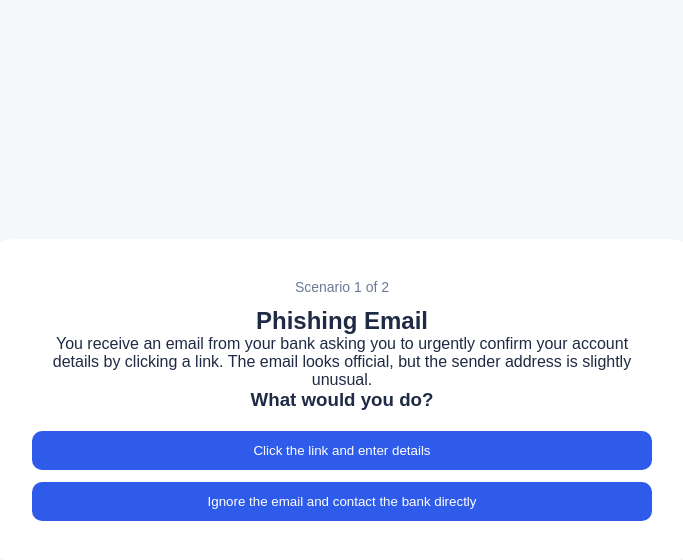
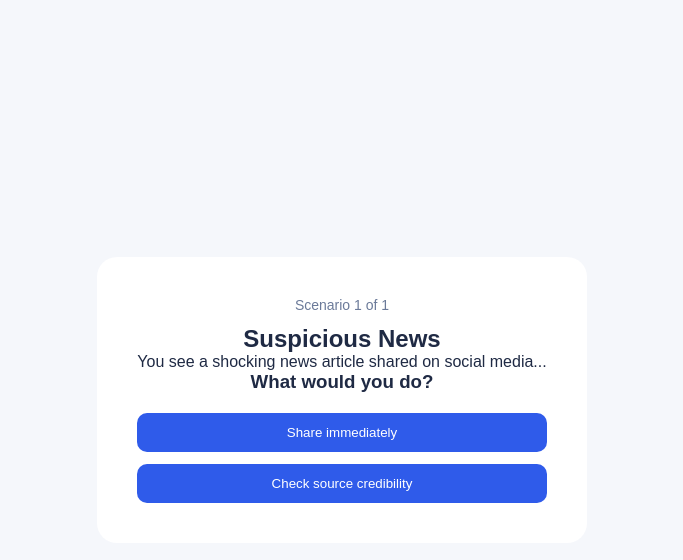
Before and after one commit to future-genius16/digital-literacy-simulator, a React app in the folder frontend/: page / in a window 1280 px wide. Both pictures are taken after a click on the button "Start training". Shown: the top 560 px of the page, without its empty margins (298-981 px from the left). Built offline with nearby package versions, Linux system fonts and the light colour scheme; the HTML template or start-up script is replaced by a standard one.

Commit message:
finalize module completion layout

```diff
--- a/frontend/src/App.jsx
+++ b/frontend/src/App.jsx
@@ -1,63 +1,101 @@
 import { useState } from "react"
 
-const scenarios = [
+const modules = {
+  phishing: [
     {
       id: 1,
       title: "Phishing Email",
-    text: "You receive an email from your bank asking you to urgently confirm your account details by clicking a link. The email looks official, but the sender address is slightly unusual.",
+      text: "You receive an email from your bank asking you to urgently confirm your account details...",
       options: [
-      {
-        text: "Click the link and enter details",
-        isCorrect: false,
-      },
-      {
-        text: "Ignore the email and contact the bank directly",
-        isCorrect: true,
-      },
+        { text: "Click the link and enter details", isCorrect: false },
+        { text: "Contact the bank directly", isCorrect: true },
       ],
       explanation:
-      "This is likely a phishing attempt. Suspicious links and unusual sender addresses are important warning signs.",
+        "Suspicious links and unusual sender addresses are signs of phishing.",
     },
     {
       id: 2,
-    title: "Urgent Prize Message",
-    text: "You receive a message saying that you won a prize and need to confirm your phone number and bank card details within 10 minutes.",
+      title: "Fake Prize",
+      text: "You receive a message about winning a prize that requires personal data...",
       options: [
-      {
-        text: "Send the requested information immediately",
-        isCorrect: false,
-      },
-      {
-        text: "Do not respond and report the message as suspicious",
-        isCorrect: true,
+        { text: "Send your data", isCorrect: false },
+        { text: "Ignore and report", isCorrect: true },
+      ],
+      explanation:
+        "Requests for personal data combined with urgency indicate fraud.",
     },
   ],
+
+  info: [
+    {
+      id: 1,
+      title: "Suspicious News",
+      text: "You see a shocking news article shared on social media...",
+      options: [
+        { text: "Share immediately", isCorrect: false },
+        { text: "Check source credibility", isCorrect: true },
+      ],
       explanation:
-      "Urgency and requests for sensitive information are common signs of online fraud.",
+        "Always verify sources before sharing information.",
     },
-]
+  ],
+
+  data: [
+    {
+      id: 1,
+      title: "App Permissions",
+      text: "An app asks for access to your contacts and location...",
+      options: [
+        { text: "Allow everything", isCorrect: false },
+        { text: "Limit permissions", isCorrect: true },
+      ],
+      explanation:
+        "Only grant permissions that are necessary.",
+    },
+  ],
+}
+
+const moduleTitles = {
+  info: "Information Evaluation",
+  phishing: "Phishing & Threats",
+  data: "Data Protection",
+}
 
 function App() {
   const [started, setStarted] = useState(false)
+  const [selectedModule, setSelectedModule] = useState(null)
   const [currentScenarioIndex, setCurrentScenarioIndex] = useState(0)
   const [selectedAnswer, setSelectedAnswer] = useState(null)
   const [showExplanation, setShowExplanation] = useState(false)
   const [finished, setFinished] = useState(false)
   const [score, setScore] = useState(0)
 
-  const currentScenario = scenarios[currentScenarioIndex]
+  const currentScenarios = selectedModule
+    ? modules[selectedModule]
+    : []
+
+  const currentScenario = currentScenarios[currentScenarioIndex]
+  if (started && !finished && !currentScenario) {
+    return (
+      <div className="app">
+        <div className="scenario">
+          <p>No scenario available.</p>
+        </div>
+      </div>
+    )
+  }
 
   const handleAnswerClick = (isCorrect) => {
     setSelectedAnswer(isCorrect)
     setShowExplanation(true)
 
     if (isCorrect) {
-    setScore(score + 1)
+      setScore((prevScore) => prevScore + 1)
     }
   }
 
   const handleNextScenario = () => {
-    if (currentScenarioIndex < scenarios.length - 1) {
+    if (currentScenarioIndex < currentScenarios.length - 1) {
       setCurrentScenarioIndex(currentScenarioIndex + 1)
       setSelectedAnswer(null)
       setShowExplanation(false)
@@ -75,7 +113,14 @@ function App() {
             An interactive training platform for improving digital literacy and
             online safety skills.
           </p>
-          <button onClick={() => setStarted(true)}>Start training</button>
+          <button
+            onClick={() => {
+              setSelectedModule("info")
+              setStarted(true)
+            }}
+          >
+            Start training
+          </button>
         </div>
 
         <div className="modules">
@@ -85,19 +130,40 @@ function App() {
             <div className="module-card">
               <h3>Information Evaluation</h3>
               <p>Learn how to identify fake news and unreliable sources.</p>
-              <button>Start</button>
+              <button
+                onClick={() => {
+                  setSelectedModule("info")
+                  setStarted(true)
+                }}
+              >
+                Start
+              </button>
             </div>
 
             <div className="module-card">
               <h3>Phishing & Threats</h3>
               <p>Recognize phishing emails and online security risks.</p>
-              <button onClick={() => setStarted(true)}>Start</button>
+              <button
+                onClick={() => {
+                  setSelectedModule("phishing")
+                  setStarted(true)
+                }}
+              >
+                Start
+              </button>
             </div>
 
             <div className="module-card">
               <h3>Data Protection</h3>
               <p>Understand how to protect your personal information online.</p>
-              <button>Start</button>
+              <button
+                onClick={() => {
+                  setSelectedModule("data")
+                  setStarted(true)
+                }}
+              >
+                Start
+              </button>
             </div>
           </div>
         </div>
@@ -110,15 +176,16 @@ function App() {
       <div className="app">
         <div className="scenario">
           <h2>Module completed</h2>
-        <p>You have completed the Phishing & Threats module.</p>
+          <p>You have completed the {moduleTitles[selectedModule]} module.</p>
 
           <p>
-          Your score: {score} / {scenarios.length}
+            Your score: {score} / {currentScenarios.length}
           </p>
 
           <button
             onClick={() => {
               setStarted(false)
+              setSelectedModule(null)
               setCurrentScenarioIndex(0)
               setSelectedAnswer(null)
               setShowExplanation(false)
@@ -137,7 +204,7 @@ function App() {
     <div className="app">
       <div className="scenario">
         <p className="scenario-label">
-          Scenario {currentScenarioIndex + 1} of {scenarios.length}
+          Scenario {currentScenarioIndex + 1} of {currentScenarios.length}
         </p>
 
         <h2>{currentScenario.title}</h2>
```
Lines whose indentation alone changed are shown as unchanged.
